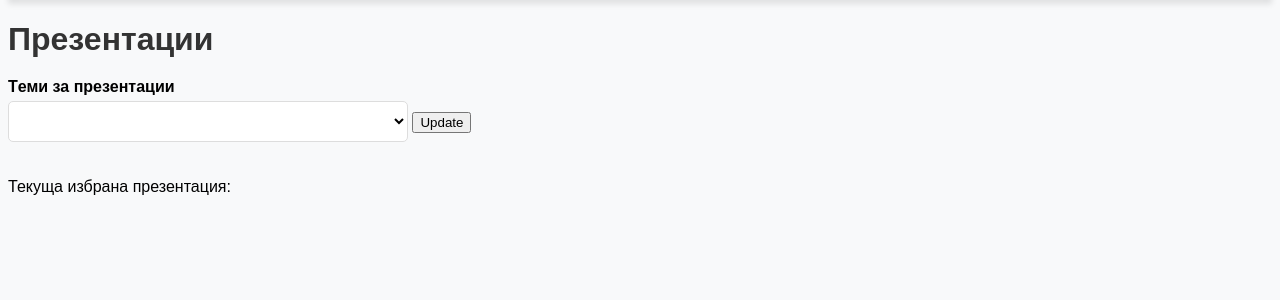
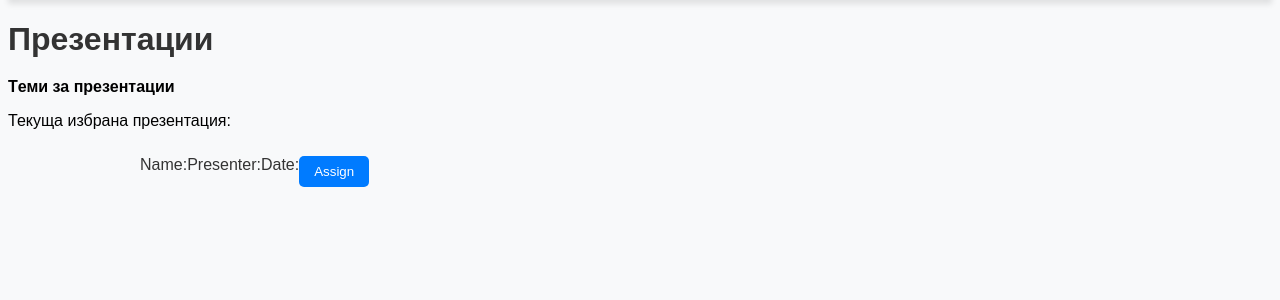
Before and after one commit to TeoKarakashev/calendar, a PHP site: page /pages/presentations.php in a window 1280 px wide. Shown: the part 74-374 px from the top of the page. Run offline with PHP 8.4, Linux system fonts and the light colour scheme; lists and menus that the app fills with data are empty.

Commit message:
Adding presentations list view

```diff
--- a/client/pages/presentations.php
+++ b/client/pages/presentations.php
@@ -17,10 +17,16 @@
     <h1>Презентации</h1>
 
     <!-- Recommended Presentations Dropdown -->
-    <label for="recommended">Tеми за презентации</label>
-    <select id="presentations" name="presentations">
-    </select>
-    <button id="update-btn" type="submit">Update</button>
+    <label for="all">Tеми за презентации</label>
     <p id="current">Текуща избрана презентация: </p>
+    <div class="card" id="presentations" name="presentations" tabindex="0">
+      <div class="details">
+        <div id="name">Name: </div>
+        <div id="presenter">Presenter: </div>
+        <div>Date: </div>
+        <div><button class="assign-button" id="update-btn" type="submit">Assign</button></div>
+      </div>
+    </div>
+    <!-- <button id="update-btn" type="submit">Update</button> -->
 </body>
 </html>
--- a/client/scripts/presentations.js
+++ b/client/scripts/presentations.js
@@ -1,53 +1,95 @@
-document.addEventListener('DOMContentLoaded', () => {
-    document.getElementById('update-btn').addEventListener('click', (e) => {
-        e.preventDefault();
-        updatePresentation();
-    });
-});
-
 function loadPresentations() {
     getData('../../server/controller/presentation.php')
         .then(response => {
-            let presentationSelect = document.getElementById('presentations');
+            let presentationDiv = document.getElementById('presentations');
             let current = document.getElementById('current');
 
+            console.log(response['current']);
             current.textContent = `Текуща избрана презентация: ${response['current']}`;
 
-            const recommendedPresentationsData = response['recommended'];
+            //const recommendedPresentationsData = response['recommended'];
             const allPresentationsData = response['all'];
 
-            presentationSelect.innerHTML = '';
-            let recommendedPresentations = document.createElement('option');
-            recommendedPresentations.textContent = 'Препоръчани теми';
-            recommendedPresentations.disabled = true;
-            presentationSelect.appendChild(recommendedPresentations);
 
-            if (recommendedPresentationsData.length > 0) {
-                recommendedPresentationsData.forEach(presentation => {
-                    let option = document.createElement('option');
-                    option.value = presentation;
-                    option.textContent = presentation;
-                    presentationSelect.appendChild(option);
+            presentationDiv.innerHTML = '';
+            presentationDiv.className = '';
+            // let allPresentations = document.createElement('div');
+            // allPresentations.textContent = 'Всички теми';
+            // allPresentations.disabled = false;
+            // presentationDiv.appendChild(allPresentations);
+
+            if (allPresentationsData.length > 0) {
+                allPresentationsData.forEach(presentation => {
+                    console.log(presentation);
+
+                    // const card = document.createElement('div');
+                    // presentationDiv.classList.add("presentation");
+                    const details = document.createElement('div');
+                    details.classList.add("presentation");
+
+                    const name = document.createElement('div');
+                    name.textContent = `Name: ${presentation.title}`;
+                    name.classList.add("name");
+                    details.appendChild(name);
+
+                    if (presentation.is_taken) {
+                        const presenter = document.createElement('div');
+                        presenter.textContent = `Presenter: ${presentation.username}`;
+                        presenter.classList.add("presenter");
+                        details.appendChild(presenter);
+                    }
+
+                    const date = document.createElement("div");
+                    date.textContent = `Date: `;
+                    date.classList.add("date");
+                    details.appendChild(date);
+
+                    if (!presentation.is_taken) {
+                        const assignButton = document.createElement('button');
+                        assignButton.classList.add("assign-button");
+                        assignButton.textContent = "Assign";
+                        assignButton.addEventListener('click', (e) => {
+                                e.preventDefault();
+                                updatePresentation(presentation.title);
+                            });
+                        details.appendChild(assignButton);
+                    }
+
+                    presentationDiv.appendChild(details);
                 });
             }
 
-            let remainingOption = document.createElement('option');
-            remainingOption.textContent = 'останали презентации';
-            remainingOption.disabled = true;
-            presentationSelect.appendChild(remainingOption);
+            // let recommendedPresentations = document.createElement('option');
+            // recommendedPresentations.textContent = 'Препоръчани теми';
+            // recommendedPresentations.disabled = true;
+            // presentationSelect.appendChild(recommendedPresentations);
 
-            const filteredPresentations = allPresentationsData.filter(presentation =>
-                !recommendedPresentationsData.includes(presentation)
-            );
+            // if (recommendedPresentationsData.length > 0) {
+            //     recommendedPresentationsData.forEach(presentation => {
+            //         let option = document.createElement('option');
+            //         option.value = presentation;
+            //         option.textContent = presentation;
+            //         presentationSelect.appendChild(option);
+            //     });
+            // }
 
-            if (filteredPresentations.length > 0) {
-                filteredPresentations.forEach(presentation => {
-                    let option = document.createElement('option');
-                    option.value = presentation;
-                    option.textContent = presentation;
-                    presentationSelect.appendChild(option);
-                });
-            }
+            // let remainingOption = document.createElement('option');
+            // remainingOption.textContent = 'останали презентации';
+            // remainingOption.disabled = true;
+            // presentationSelect.appendChild(remainingOption);
+
+            // const filteredPresentations = allPresentationsData.filter(presentation =>
+            //     !recommendedPresentationsData.includes(presentation)
+            // );
+
+            // if (filteredPresentations.length > 0) {
+            //     filteredPresentations.forEach(presentation => {
+            //         let option = document.createElement('option');
+            //         option.value = presentation;
+            //         option.textContent = presentation;
+            //         presentationSelect.appendChild(option);
+            //     });
+            // }
         })
         .catch(err => {
             console.log(err);
@@ -55,10 +97,10 @@ function loadPresentations() {
 }
 
 
-function updatePresentation() {
-    const select = document.getElementById('presentations');
+function updatePresentation(selectedPresentation) {
+    // const select = document.getElementById('presentations');
 
-    const selectedPresentation = select.value;
+    // const selectedPresentation = select.value;
     console.log(selectedPresentation);
 
     const data = {
--- a/client/styles/presentations.css
+++ b/client/styles/presentations.css
@@ -15,19 +15,71 @@ label {
     margin-bottom: 5px;
 }
 
-select {
-    width: 100%;
-    max-width: 400px;
+.presentation {
+    background-color: #f9f9f9;
+
     padding: 10px;
     margin-bottom: 20px;
     border: 1px solid #ddd;
-    border-radius: 5px;
-    background-color: #fff;
+    border-radius: 8px;
+    padding: 10px 15px;
+    margin: 10px 0;
+    box-shadow: 0 2px 5px rgba(0, 0, 0, 0.1);
     font-size: 16px;
+
+    display: flex;
+    justify-content: space-between;
+    align-items: center;
 }
 
-select:focus {
-    outline: none;
-    border-color: #007bff;
-    box-shadow: 0 0 5px rgba(0, 123, 255, 0.5);
+.presentation:hover {
+    transform: scale(1.02);
+    box-shadow: 0 4px 10px rgba(0, 0, 0, 0.15);
 }
+
+#presentations {
+    width: 100%;
+    max-width: 1000px;
+    margin: 0 auto;
+    padding: 10px;
+}
+
+.details {
+    display: flex;
+    /* grid-template-columns: 1fr 1fr; */
+    /* gap: 20px; */
+    /* flex-grow: 1; */
+    font-size: 16px;
+    color: #333;
+}
+
+.name {
+    width: 300px;
+}
+
+.presenter {
+    width: 100px;
+}
+
+/* .date {
+    width: 300px;
+} */
+
+.details > div {
+    display: block;
+    text-align: left;
+}
+
+.assign-button {
+    background-color: #007bff;
+    color: #fff;
+    border: none;
+    border-radius: 5px;
+    padding: 8px 15px;
+    cursor: pointer;
+    transition: background-color 0.3s ease;
+}
+
+.assign-button:hover {
+    background-color: #0056b3;
+}
```
Also changed, not shown: server/controller/presentation.php (+5 -4 lines), server/db/PresentationRepository.php (+14 -0 lines), server/service/PresentationOrchestrator.php (+30 -2 lines).
